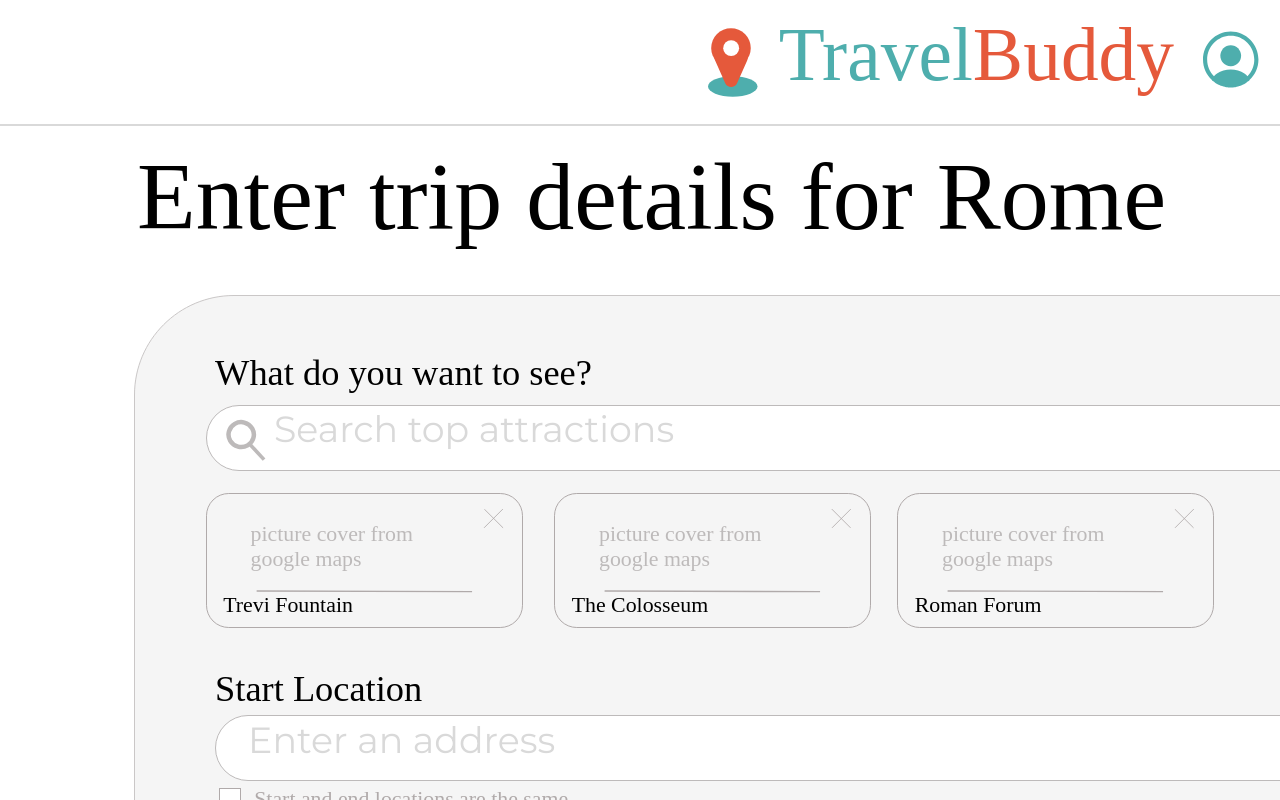
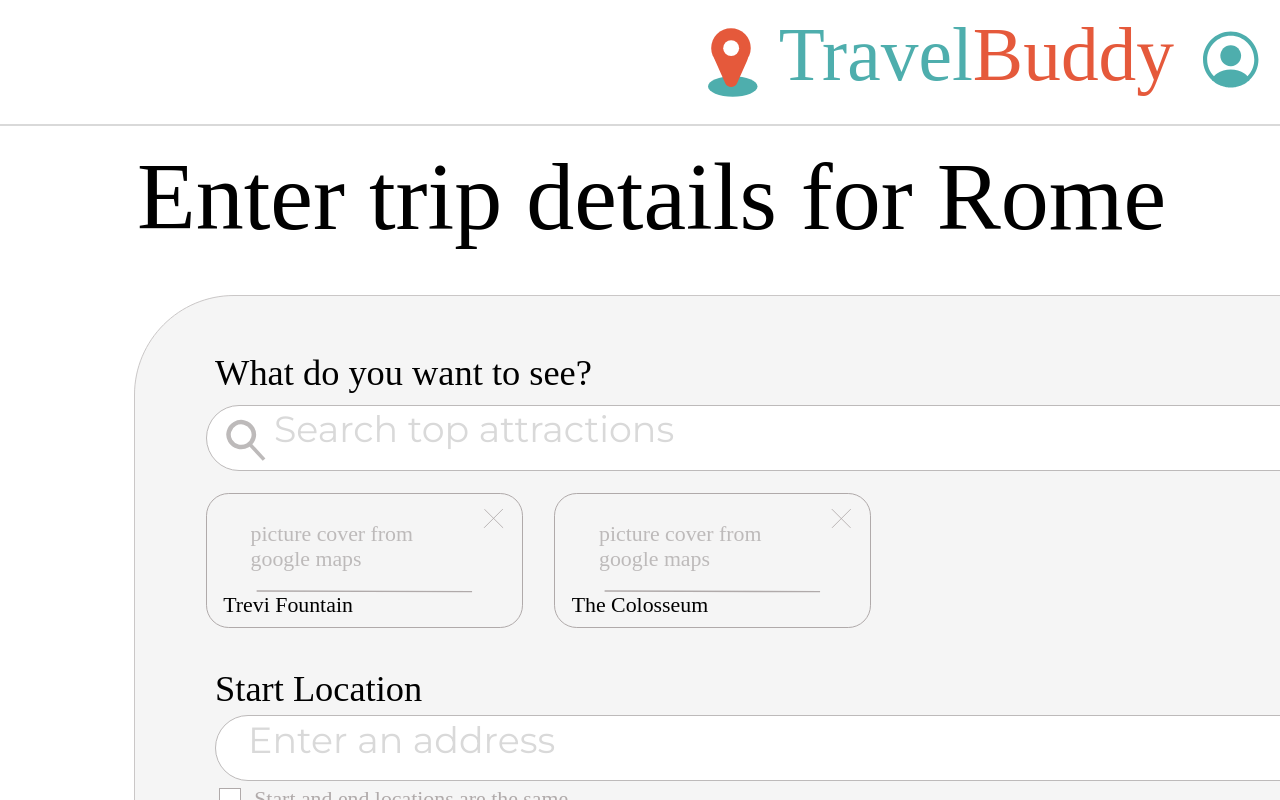
Before and after one commit to inessdv/TEAM_8_CS411, a React (Create React App) app in the folder front-end-test/: page /IntroForm in a window 1280 px wide. Shown: the top 800 px of the page. Built offline with nearby package versions, Linux system fonts and the light colour scheme; a web font is replaced by a local one.

Commit message:
can close the pop up divs through the x

```diff
--- a/front-end-test/src/pages/IntroForm.js
+++ b/front-end-test/src/pages/IntroForm.js
@@ -1,7 +1,26 @@
 import styles from "./IntroForm.module.css";
+import React, { useState } from 'react';
 
 
 const IntroForm = () => {
+
+  const [showDiv, setShowDiv] = useState(true);
+  const [showDiv1, setShowDiv1] = useState(true);
+
+
+  const handleCloseDiv = () => {
+    console.log("close div")
+    setShowDiv(false);
+
+  };
+
+  const handleCloseDiv1 = () => {
+    console.log("close div")
+    setShowDiv1(false);
+
+  };
+
+
   return (
     <div className={styles.introForm}>
       <a href="/">
@@ -32,7 +51,7 @@ const IntroForm = () => {
       <div className={styles.startAndEnd}>
         Start and end locations are the same
       </div>
-      <div className={styles.destinationBlock}>
+      {showDiv1 && <div className={styles.destinationBlock}>
         <div className={styles.destinationBlockChild} />
         <img className={styles.destinationBlockItem} alt="" src="/line-3.svg" />
         <div className={styles.treviFountain}>Trevi Fountain</div>
@@ -41,14 +60,14 @@ const IntroForm = () => {
           alt=""
           src="/line-4.svg"
         />
-        <img className={styles.lineIcon} alt="" src="/line-5.svg" />
+        <img className={styles.lineIcon} alt="" src="/line-5.svg" onClick={handleCloseDiv1}/>
         <div className={styles.pictureCoverFromContainer}>
           <p className={styles.pictureCoverFrom}>{`picture cover from `}</p>
           <p className={styles.pictureCoverFrom}>google maps</p>
         </div>
-      </div>
+      </div> }
       <div className={styles.destinationBlock1}>
-        <div className={styles.destinationBlockChild} />
+      {showDiv && <div> <div className={styles.destinationBlockChild} />
         <img
           className={styles.destinationBlockItem}
           alt=""
@@ -60,30 +79,12 @@ const IntroForm = () => {
           alt=""
           src="/line-41.svg"
         />
-        <img className={styles.lineIcon} alt="" src="/line-51.svg" />
+        <img className={styles.lineIcon} alt="" src="/line-51.svg" onClick={handleCloseDiv}/>
         <div className={styles.pictureCoverFromContainer}>
           <p className={styles.pictureCoverFrom}>{`picture cover from `}</p>
           <p className={styles.pictureCoverFrom}>google maps</p>
         </div>
-        <div className={styles.destinationBlock2}>
-          <div className={styles.destinationBlockChild} />
-          <img
-            className={styles.destinationBlockItem}
-            alt=""
-            src="/line-32.svg"
-          />
-          <div className={styles.treviFountain}>Roman Forum</div>
-          <img
-            className={styles.destinationBlockInner}
-            alt=""
-            src="/line-42.svg"
-          />
-          <img className={styles.lineIcon} alt="" src="/line-52.svg" />
-          <div className={styles.pictureCoverFromContainer}>
-            <p className={styles.pictureCoverFrom}>{`picture cover from `}</p>
-            <p className={styles.pictureCoverFrom}>google maps</p>
-          </div>
-        </div>
+        </div>}
       </div>
       <button className={styles.rectangleButton} />
       <div
```
